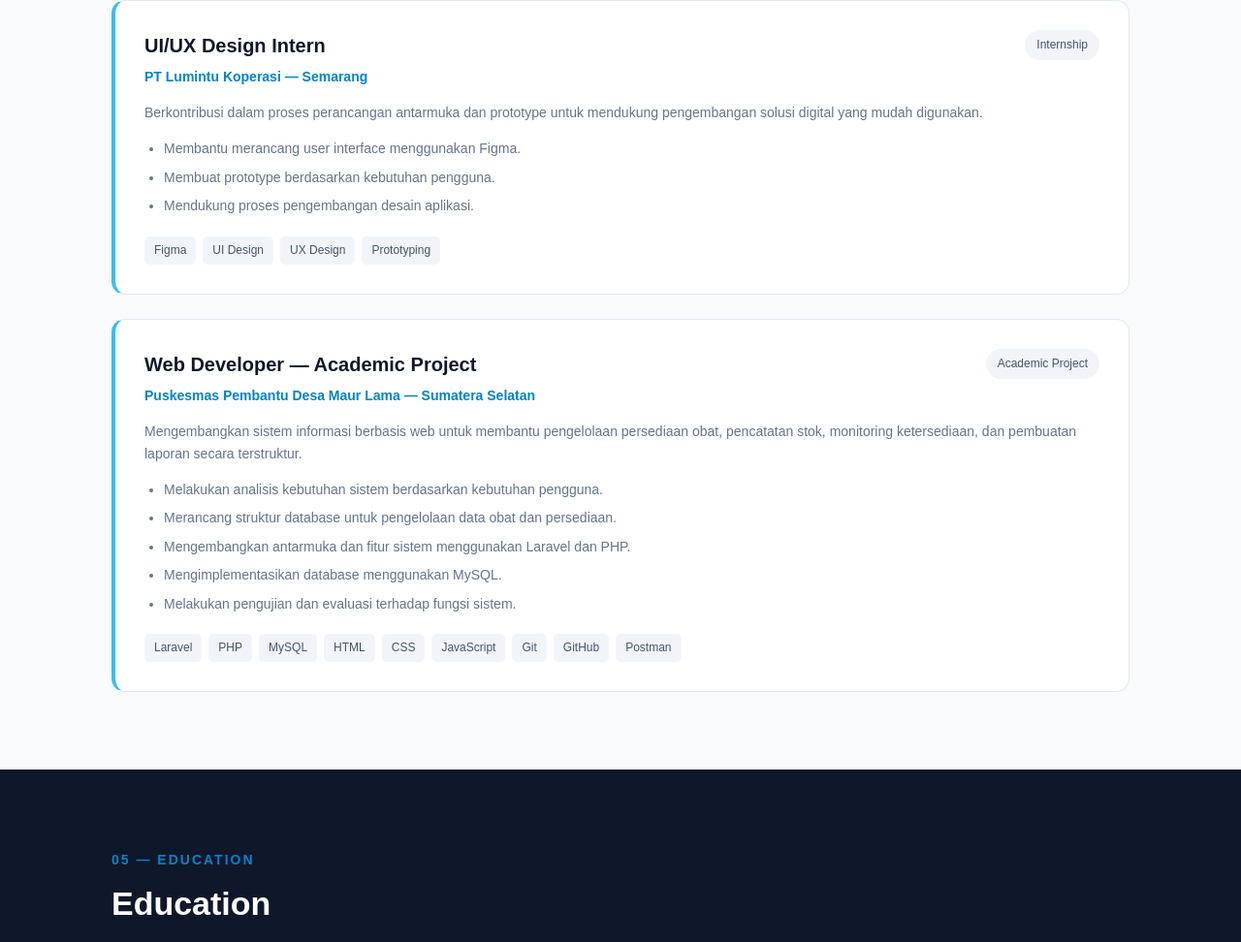
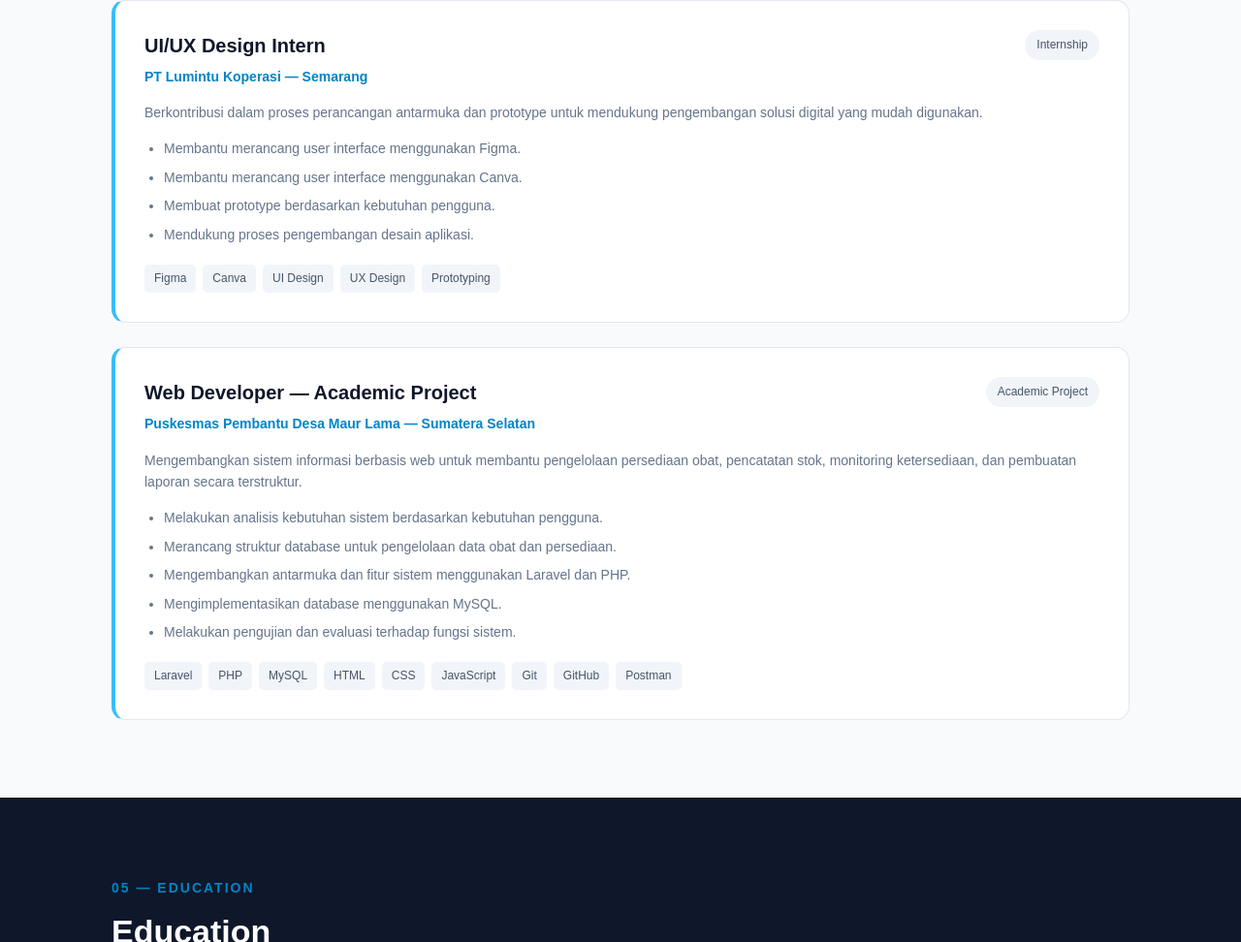
Before and after one commit to Jaya9950/Jaya9950.github.io, a plain HTML site: page index.html in a window 1280 px wide. Shown: the part 2850-3822 px from the top of the page at 97% size. Drawn offline with Linux system fonts and the light colour scheme.

Commit message:
Update index.html

```diff
--- a/index.html
+++ b/index.html
@@ -848,6 +848,10 @@
                     </li>
 
                     <li>
+                        Membantu merancang user interface menggunakan Canva.
+                    </li>
+
+                    <li>
                         Membuat prototype berdasarkan kebutuhan pengguna.
                     </li>
 
@@ -860,6 +864,7 @@
                 <div class="experience-tech">
 
                     <span>Figma</span>
+                    <span>Canva</span>
                     <span>UI Design</span>
                     <span>UX Design</span>
                     <span>Prototyping</span>
```
